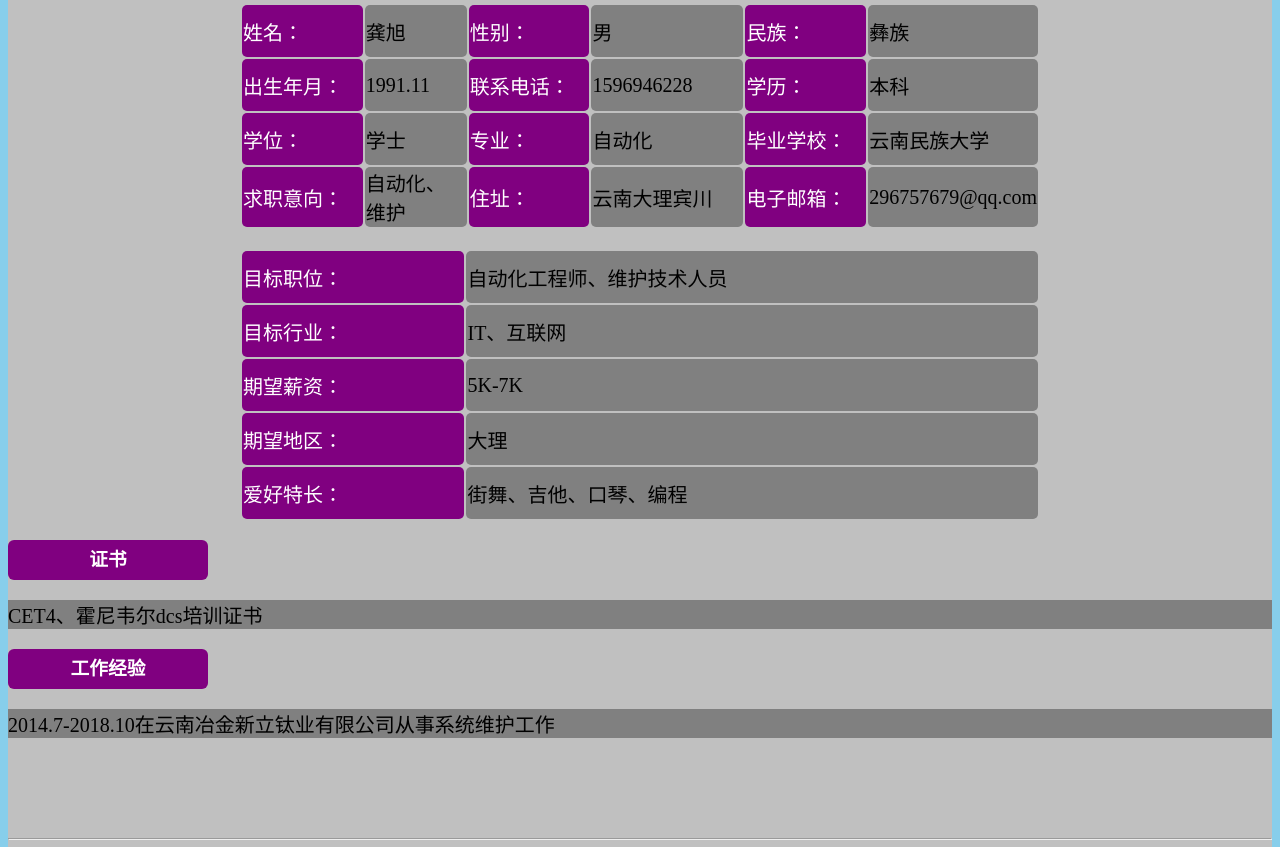
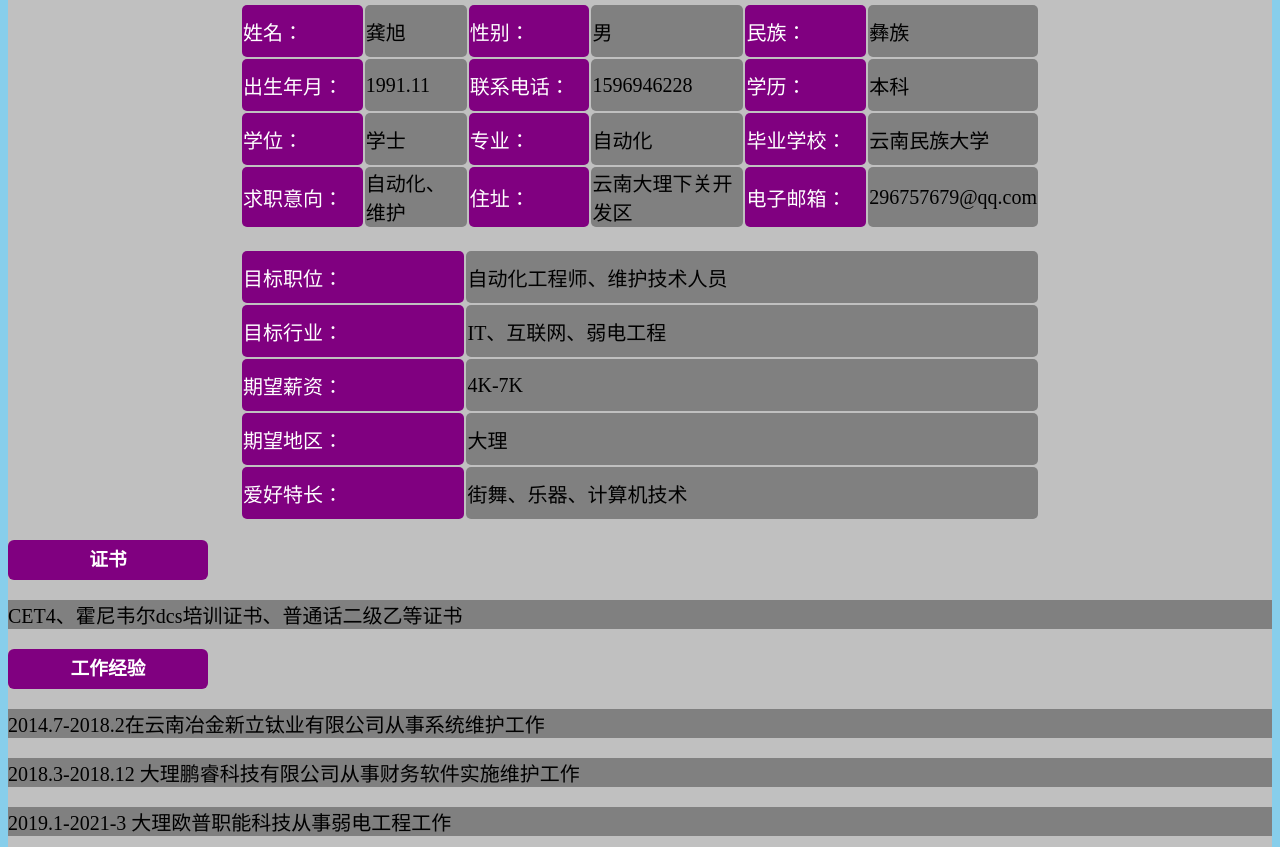
Before and after one commit to gongxugithub/gongxugithub.github.io, a plain HTML site: page index.html in a window 1280 px wide. Shown: the part 233-1080 px from the top of the page. Drawn offline with Linux system fonts and the light colour scheme.

Commit message:
Update index.html

```diff
--- a/index.html
+++ b/index.html
@@ -71,7 +71,7 @@
 				<td class="all">求职意向：</td>
 				<td height="50">自动化、 维护</td>
 				<td class="all">住址：</td>
-				<td height="50">云南大理宾川</td>
+				<td height="50">云南大理下关开发区</td>
 				<td class="all">电子邮箱：</td>
 				<td height="50">296757679@qq.com</td>
 			</tr>
@@ -87,11 +87,11 @@
 			</tr>
 			<tr>
 				<td class="all">目标行业：</td>
-				<td height="50">IT、互联网</td>
+				<td height="50">IT、互联网、弱电工程</td>
 			</tr>
 			<tr>
 				<td class="all">期望薪资：</td>
-				<td height="50">5K-7K</td>
+				<td height="50">4K-7K</td>
 			</tr>
 			<tr>
 				<td class="all">期望地区：</td>
@@ -99,17 +99,19 @@
 			</tr>
 			<tr>
 				<td class="all">爱好特长：</td>
-				<td height="50">街舞、吉他、口琴、编程</td>
+				<td height="50">街舞、乐器、计算机技术</td>
 			</tr>
 		</table>
 
 
 
 		<h3>证书</h3>
-		<p>CET4、霍尼韦尔dcs培训证书</p>
+		<p>CET4、霍尼韦尔dcs培训证书、普通话二级乙等证书</p>
 
 		<h3>工作经验</h3>
-		<p>2014.7-2018.10在云南冶金新立钛业有限公司从事系统维护工作</p>
+		<p>2014.7-2018.2在云南冶金新立钛业有限公司从事系统维护工作</p>
+	        <p>2018.3-2018.12 大理鹏睿科技有限公司从事财务软件实施维护工作</p>
+	        <p>2019.1-2021-3  大理欧普职能科技从事弱电工程工作</p>
 
 
 
```
